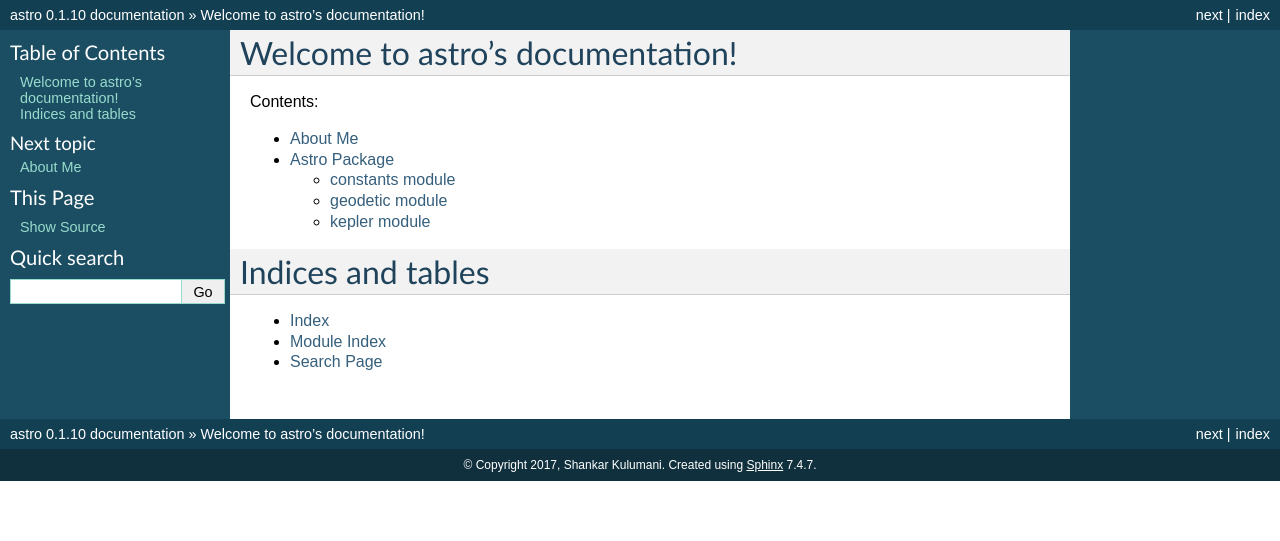
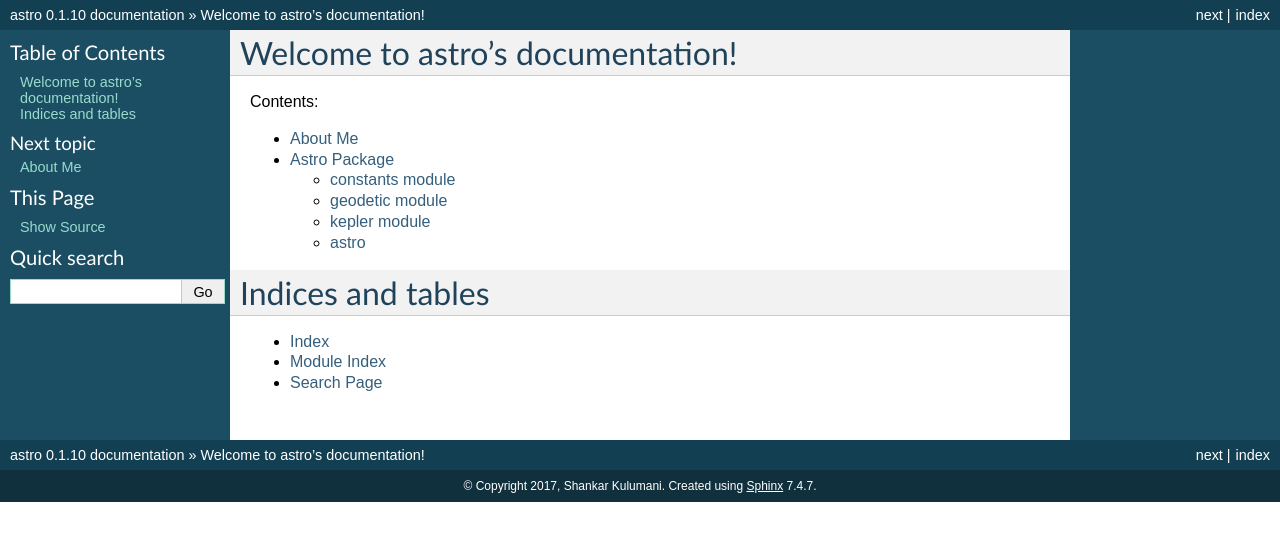
Before and after one commit to skulumani/astro, a Sphinx documentation site: the page built from docs/index.rst, in a window 1280 px wide. Shown: the top 541 px of the page. Built offline with Sphinx 7.4.7, drawn with Linux system fonts in a browser that asks for light colours.

Commit message:
ReadtheDocs and Sphinx are working
Closes #12

```diff
--- a/docs/documentation.rst
+++ b/docs/documentation.rst
@@ -22,3 +22,8 @@
    :members:
    :undoc-members:
    :show-inheritance:
+
+astro
+------------
+.. automodule:: astro
+    :members:
```
